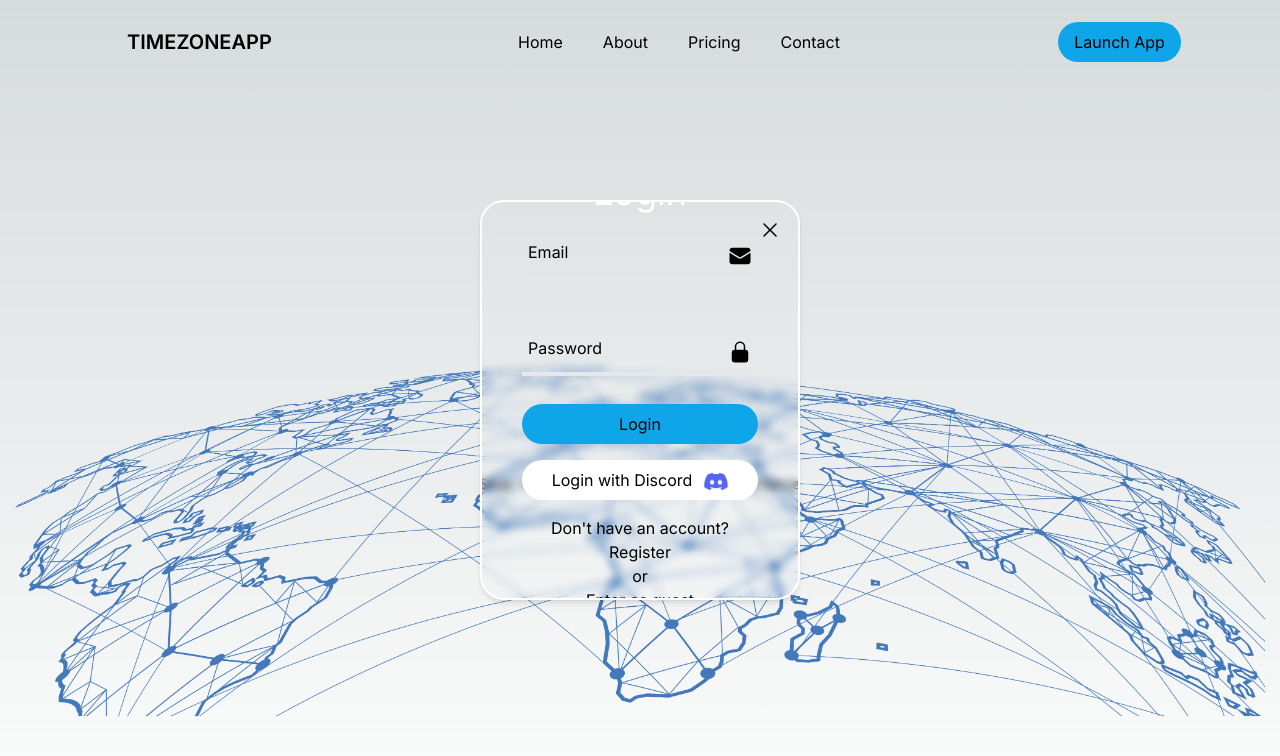
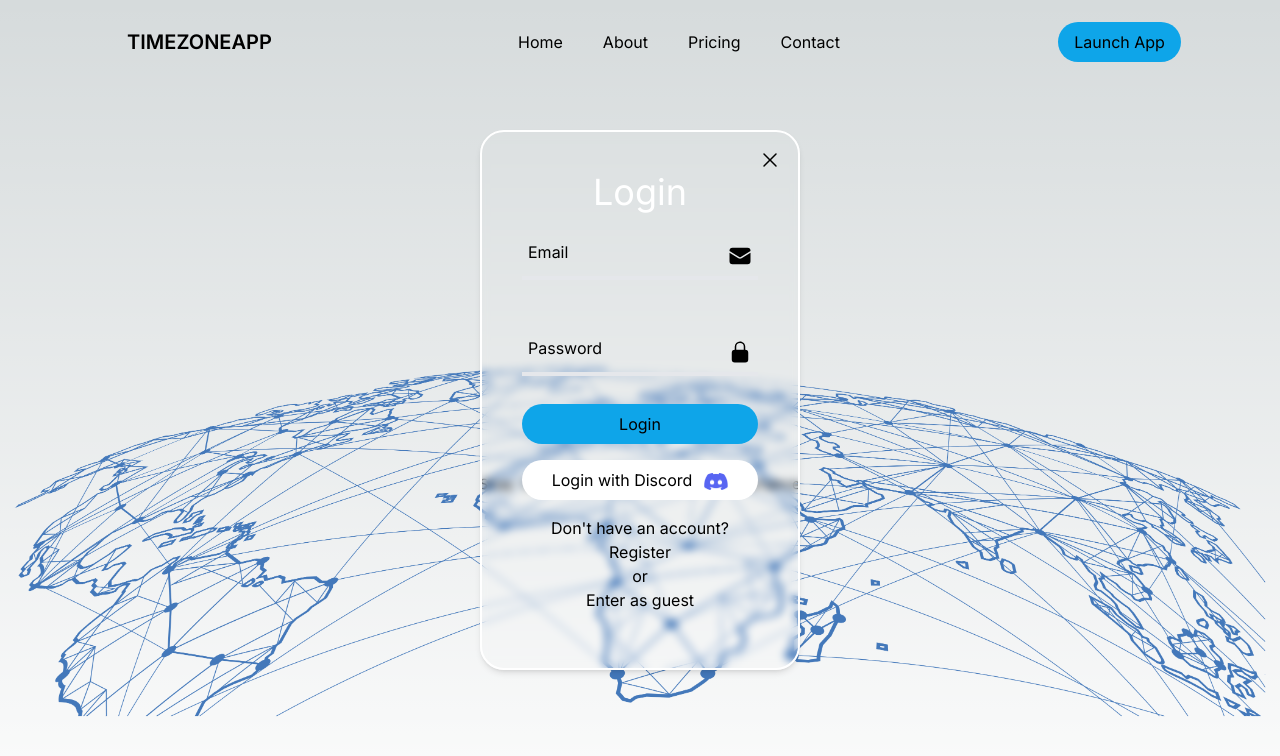
Before and after one commit to kot197/timezone-app, a Next.js app: page / in a window 1280 px wide. Both pictures are taken after a click on the button "Launch App". Shown: the top 756 px of the page. Built offline with nearby package versions, Linux system fonts and the light colour scheme.

Commit message:
NOTE: height auto can't be animated

```diff
--- a/src/app/ui/modal.tsx
+++ b/src/app/ui/modal.tsx
@@ -15,7 +15,7 @@ export default function Modal({ children, isOpen, onClose }: { children: React.R
         // Modal Container
         <div className="flex items-center justify-center fixed w-full h-full top-0 left-0">
             {/* Modal */}
-            <div className="bg-transparent rounded-3xl border-2 border-white backdrop-blur-sm w-1/4 h-2/4 shadow-md flex justify-center items-center p-10 overflow-hidden">
+            <div className="bg-transparent rounded-3xl border-2 border-white backdrop-blur-sm w-1/4 shadow-md flex justify-center items-center p-10 overflow-hidden transition-[height] duration-500 ease-in-out">
                 <button className="absolute right-4 top-4" onClick={onClose}><XMarkIcon className="size-6"/></button>
                 {children}
             </div>
--- a/tailwind.config.ts
+++ b/tailwind.config.ts
@@ -20,6 +20,9 @@ const config: Config = {
           600: "rgb(2 132 199)",
         },
       },
+      transitionProperty: {
+        'height': 'height'
+      },
     },
   },
   plugins: [
```
